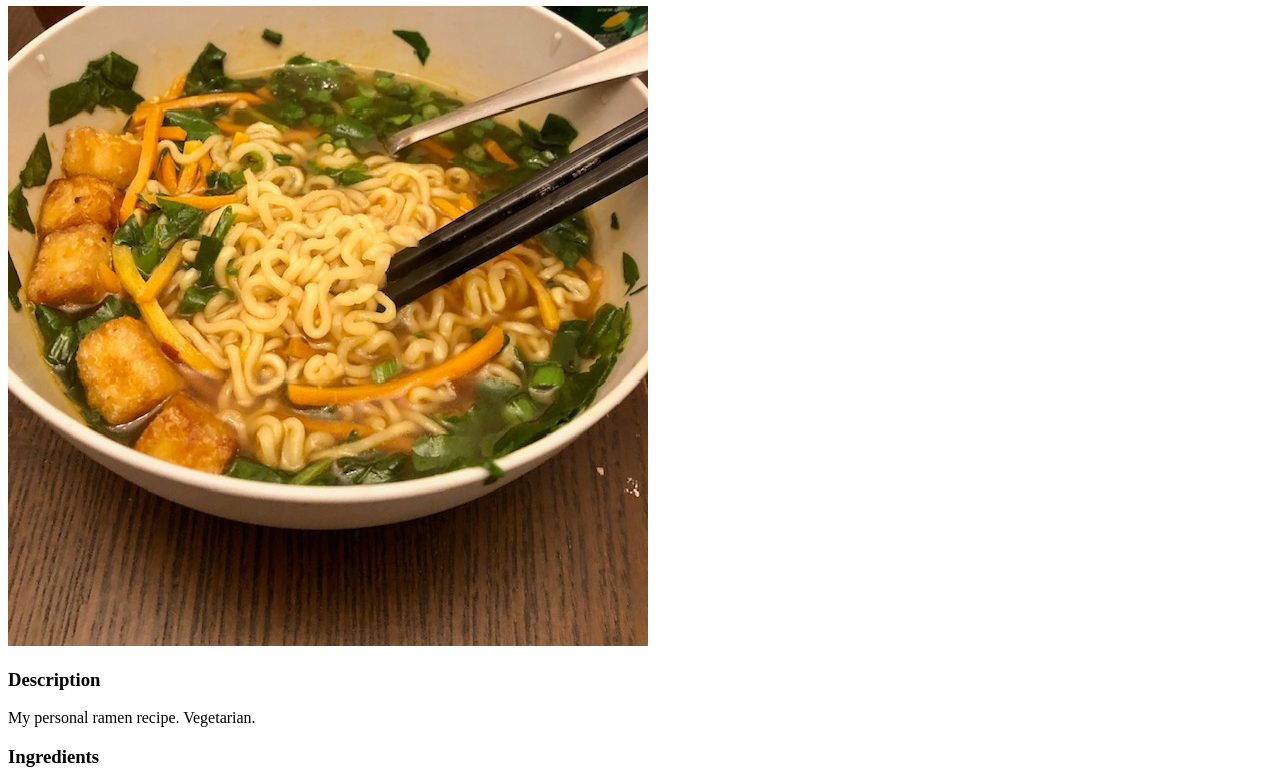
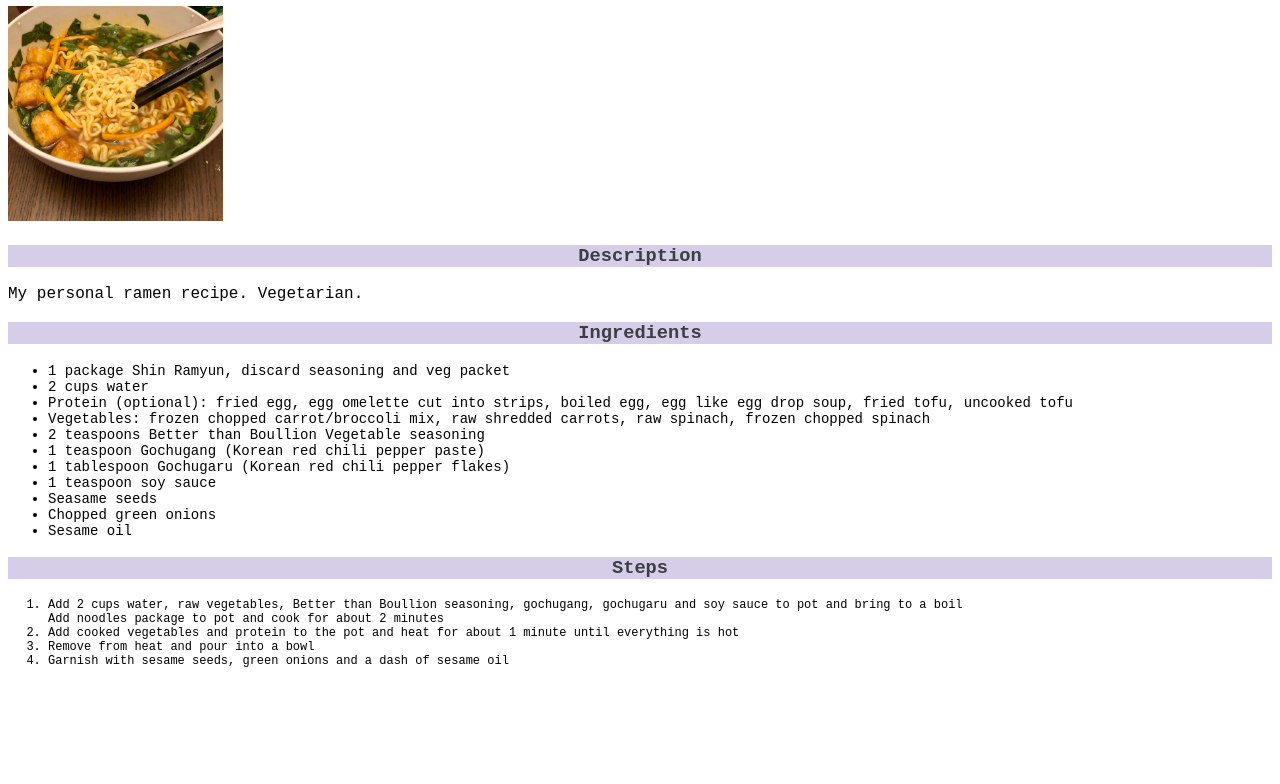
Before and after one commit to amandagoode/odin-recipes, a plain HTML site: page recipes/ramen.html in a window 1280 px wide. Shown: the part 74-858 px from the top of the page. After the commit the page ends 800 px from the top, so only its background shows below. Drawn offline with Linux system fonts and the light colour scheme.

Commit message:
added css to recipe pages and index page

```diff
--- a/recipes/ramen.html
+++ b/recipes/ramen.html
@@ -3,26 +3,14 @@
     <head>
         <title>Vegetable Ramen </title>
         <meta charset="UTF-8">
+        <link rel="stylesheet" href="style.css">
     </head>
     <body>
         <h1>Vegetable Ramen</h1>
-        <p>
          <img src="images/ramen.jpg">
-        </p>
-        <p>
-            <h3>
-                Description
-            </h3>
-        </p>
-        <p>
-            My personal ramen recipe. Vegetarian.
-            </p>
-        <p>
-            <h3>
-                Ingredients
-            </h3>
-        </p>
-        <p>
+         <h3>Description</h3>
+         <div>My personal ramen recipe. Vegetarian.</div>
+        <h3>Ingredients</h3>
         <ul>
                 <li>1 package Shin Ramyun, discard seasoning and veg packet</li>
                 <li>2 cups water</li>
@@ -36,11 +24,7 @@
                 <li>Chopped green onions</li>
                 <li>Sesame oil</li>
         </ul>
-            </p>
-            <p>
         <h3>Steps</h3>
-            </p>
-            <p>
         <ol>
                 <li>Add 2 cups water, raw vegetables, Better than Boullion seasoning, gochugang, gochugaru and soy sauce
                     to pot and bring to a boil</li>
@@ -49,6 +33,5 @@
                 <li>Remove from heat and pour into a bowl</li>
                 <li>Garnish with sesame seeds, green onions and a dash of sesame oil</li>
         </ol>
-        </p>
     </body>
 </html>
--- /dev/null
+++ b/recipes/style.css
@@ -0,0 +1,31 @@
+body {
+    font-family: 'Courier New', Courier, monospace;
+}
+
+h1 {
+    background-color: #d2dcf7;
+
+
+}
+
+img {
+    width: 215px;
+    height: auto;
+}
+
+h3 {
+    background-color: #d6cde9;
+
+}
+
+ul {font-size: 14px;
+}
+
+ol {
+    font-size: 12px;
+}
+
+h1, h3 {
+    color: rgb(60,62,66);
+    text-align: center;
+}
--- /dev/null
+++ b/style.css
@@ -0,0 +1,13 @@
+body {
+    font-family: 'Courier New', Courier, monospace;
+}
+
+h1 {
+    background-color: #d2dcf7;
+    color: rgb(60,62,66);
+}
+
+img {
+    height: auto;
+    width: 300px;
+}
```
Also changed, not shown: index.html (+2 -3 lines), recipes/apple-crisp.html (+4 -14 lines), recipes/zucchinibread.html (+3 -16 lines). Lines whose indentation alone changed are shown as unchanged.
